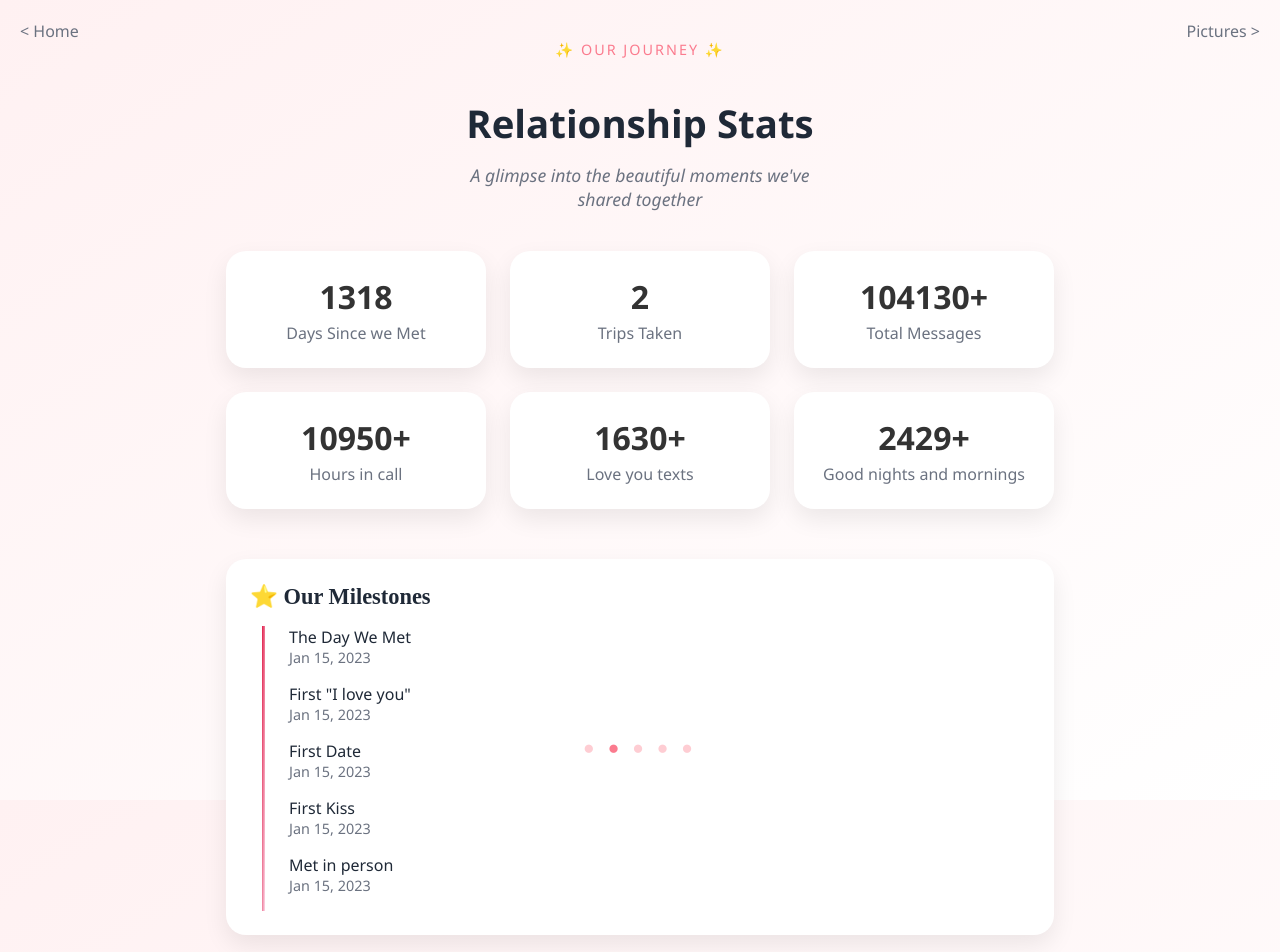
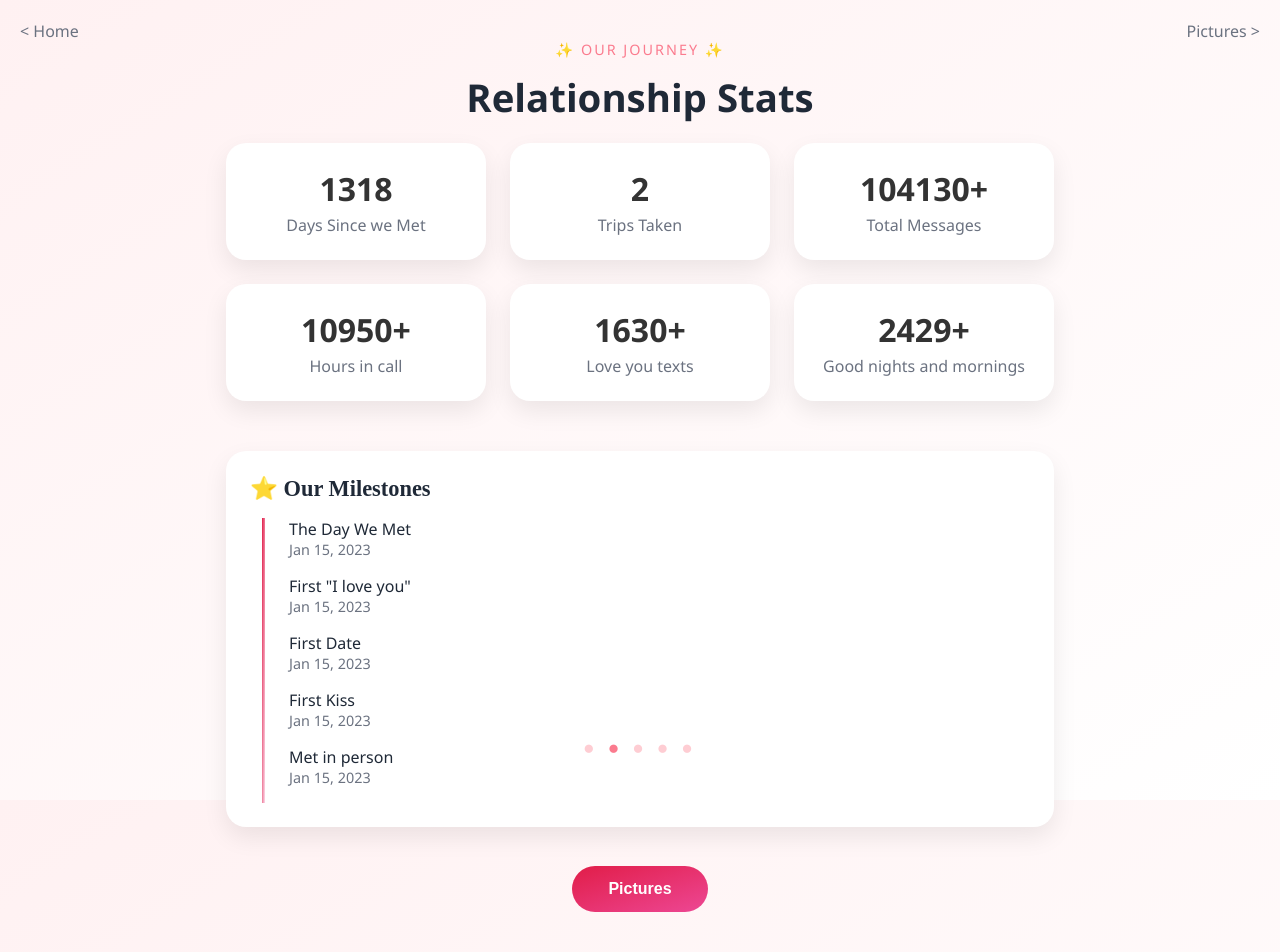
Before and after one commit to Abid-Chowdhury/valentinesxt, a React (Create React App) app: page /stats in a window 1280 px wide. Shown: the top 952 px of the page. Built offline with nearby package versions, Linux system fonts and the light colour scheme.

Commit message:
Adjusted stats page spacing Moved quote

```diff
--- a/src/index.css
+++ b/src/index.css
@@ -100,16 +100,6 @@ body {
 }
 
 .page-link {
-  position: absolute;
-  top: 20px;
-
-  color: var(--gray);
-  text-decoration: none;
-  font-size: 1rem;
-  transition: all 0.2s ease;
-}
-
-.page-link {
   position: fixed;
   top: 20px;
   z-index: 100;
@@ -132,14 +122,9 @@ body {
   box-shadow: 0 10px 25px rgba(0,0,0,0.08);
   text-align: left;
   max-width: 1100px;
-
-  /* display: grid; */
-  /* grid-template-columns: repeat(3, minmax(260px, 1fr)); */
   min-width: 780px;
-  margin: 0 auto 50px;
+  margin-bottom: 15px;
 }
-
-
 
 
 .milestone-title {
@@ -193,7 +178,8 @@ body {
   text-align: center;
   color: var(--blue-gray);
   font-size: 2.4rem;
-  margin-bottom: 8px;
+  margin-bottom: 20px;
+  margin-top: 0px;
 }
 
 .page-subtitle {
@@ -394,7 +380,7 @@ body {
 .start-over-link {
   top: 20px;
   left: 20px;
-  color: var(--primary-color);
+  color: var(--dark-red);
   text-decoration: none;
   font-size: 1rem;
   transition: all 0.2s ease;
@@ -402,8 +388,7 @@ body {
 }
 
 .page-indicator {
-  /* margin-top: 80px; */
-  position: absolute;
+  position: fixed;
   bottom: 40px;
   font-size: 1.2rem;
   color: var(--light-rose);
--- a/src/pages/Pictures.js
+++ b/src/pages/Pictures.js
@@ -11,7 +11,11 @@ export default function Pictures() {
 
     <div className="subtitle">📸 MEMORIES 📸</div>
 
-    <h1 className="page-title">Our Gallery</h1>
+      <h1 className="page-title">Our Gallery</h1>
+
+    <div className="page-subtitle quote">
+        A glimpse into the beautiful moments we've shared together
+      </div>
     <div className="pictures-collage-container">
 
     <div className="pictures-collage">
--- a/src/pages/Stats.js
+++ b/src/pages/Stats.js
@@ -13,9 +13,7 @@ export default function Stats() {
 
       <h1 className="page-title">Relationship Stats</h1>
 
-      <div className="page-subtitle quote">
-        A glimpse into the beautiful moments we've shared together
-      </div>
+
 
       <div className="stats-grid">
         <div className="stat-card">
```
